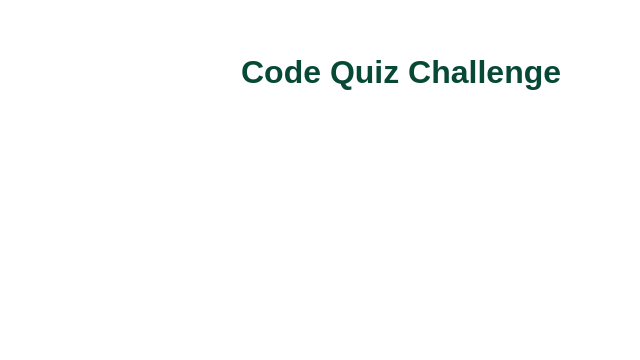
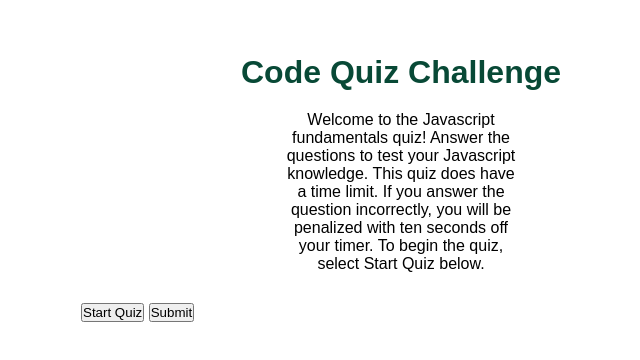
Before and after one commit to cameronfrench/code-quiz, a plain HTML site: page index.html in a window 1280 px wide. Shown: the part 126-486 px from the top of the page, without its empty margins (239-879 px from the left). Drawn offline with Linux system fonts and the light colour scheme.

Commit message:
styled elements in css for title and rules/description

```diff
--- a/assets/css/style.css
+++ b/assets/css/style.css
@@ -8,7 +8,7 @@ html,
 body,
 .wrapper {
   height: 100%;
-  margin: 50px 0px;
+  margin: 50px 100px 10px 100px;
   padding: 0;
 }
 
@@ -18,6 +18,7 @@ body {
   display: flex;
   flex-direction: column;
   justify-content: center;
+  align-items: center;
 }
 
 .wrapper {
@@ -27,8 +28,20 @@ body {
   }
 
   header {
+    display: block;
+    justify-content: center;
+  }
+
+  header h1 {
     text-align: center;
     padding: 20px;
     padding-top: 0px;
     color: hsl(162, 80%, 16%);
   }
+
+  header p {
+    text-align: center;
+    margin-left: 200px;
+    margin-right: 200px;
+    margin-bottom: 30px;
+  }
--- a/assets/js/script.js
+++ b/assets/js/script.js
@@ -1,38 +1,45 @@
-function generateQuiz(questions, quizContainer, resultsContainer, submitButton){
+var quizEl = document.getElementById("quiz")
+var quizRules = document.getElementById("quiz-rules")
+var startQuiz = document.getElementById('start-quiz')
+var submitBtn = document.getElementById("submit")
 
-	function showQuestions(questions, quizContainer){
 
-        var myQuestions = [
-            {
-                question: // insert question
-                answers: {
-                    a:
-                    b:
-                    c:
+quizRules.textContent = "Welcome to the Javascript fundamentals quiz! Answer the questions to test your Javascript knowledge. This quiz does have a time limit. If you answer the question incorrectly, you will be penalized with ten seconds off your timer. To begin the quiz, select Start Quiz below.";
+
+quizRules.style.textAlign = "center";
+quizRules.setAttribute("style", "color:black", "padding:15px");
+startQuiz.addEventListener("click", javaQuiz());
+
+
+function javaQuiz() {
+
+    var quizQuestions = [
+        {
+        question: "What is the purpose of an array in Javascript?",
+        answers: {
+                a: "text here",
+                b: "text here",
+                c: "text here"
+            },
+            correctAnswer: "a"
+        },
+        {
+            question: "What is the purpose of an array in Javascript?",
+            answers: {
+                    a: "text here",
+                    b: "text here",
+                    c: "text here"
                 },
-                correctAnswer:
+                correctAnswer: "a"
             },
-            {
-                question: "What is 30/3?",
-                answers: {
-                    a:
-                    b:
-                    c:
+        {
+            question: "What is the purpose of an array in Javascript?",
+            answers: {
+                    a: "text here",
+                    b: "text here",
+                    c: "text here"
                 },
-                correctAnswer:
-            }
-        ];
-	}
-
-	function showResults(questions, quizContainer, resultsContainer){
-		// code will go here
-	}
-
-	// show the questions
-	showQuestions(questions, quizContainer);
-
-	// when user clicks submit, show results
-	submitButton.onclick = function(){
-		showResults(questions, quizContainer, resultsContainer);
-	}
+                correctAnswer: "a"
+            },
+    ];
 }
--- a/index.html
+++ b/index.html
@@ -11,9 +11,14 @@
     <div class="wrapper">
       <header>
         <h1>Code Quiz Challenge</h1>
+        <p id="quiz-rules"></p>
       </header>
+      <div class="quiz-container">
         <div id="quiz"></div>
-    </div>
+      </div>
+      <button id="start-quiz">Start Quiz</button>
+      <button id="submit">Submit</button>
+      <div id="results"></div>
 
     <script src="/assets/js/script.js"></script>
   </body>
```
